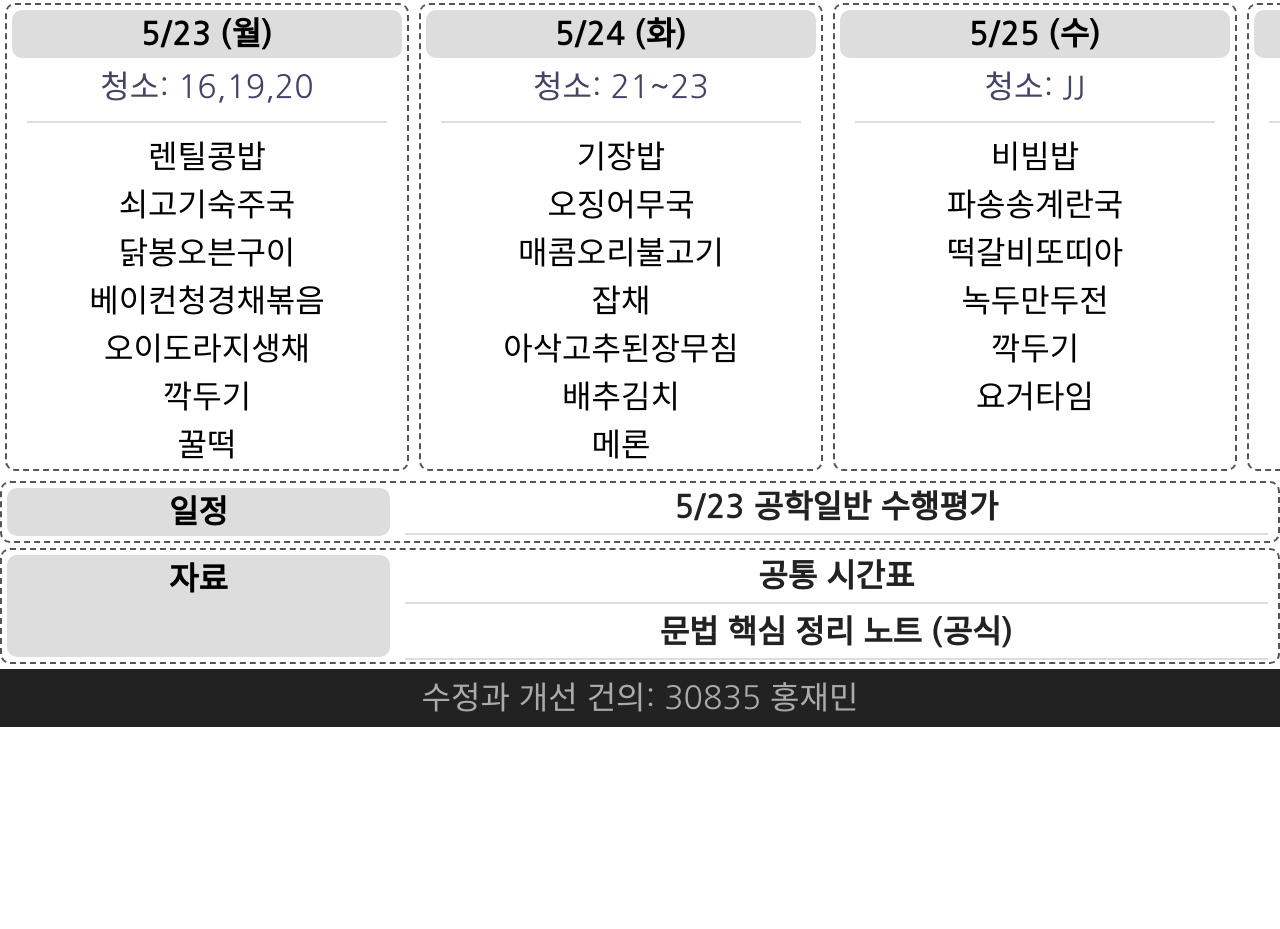
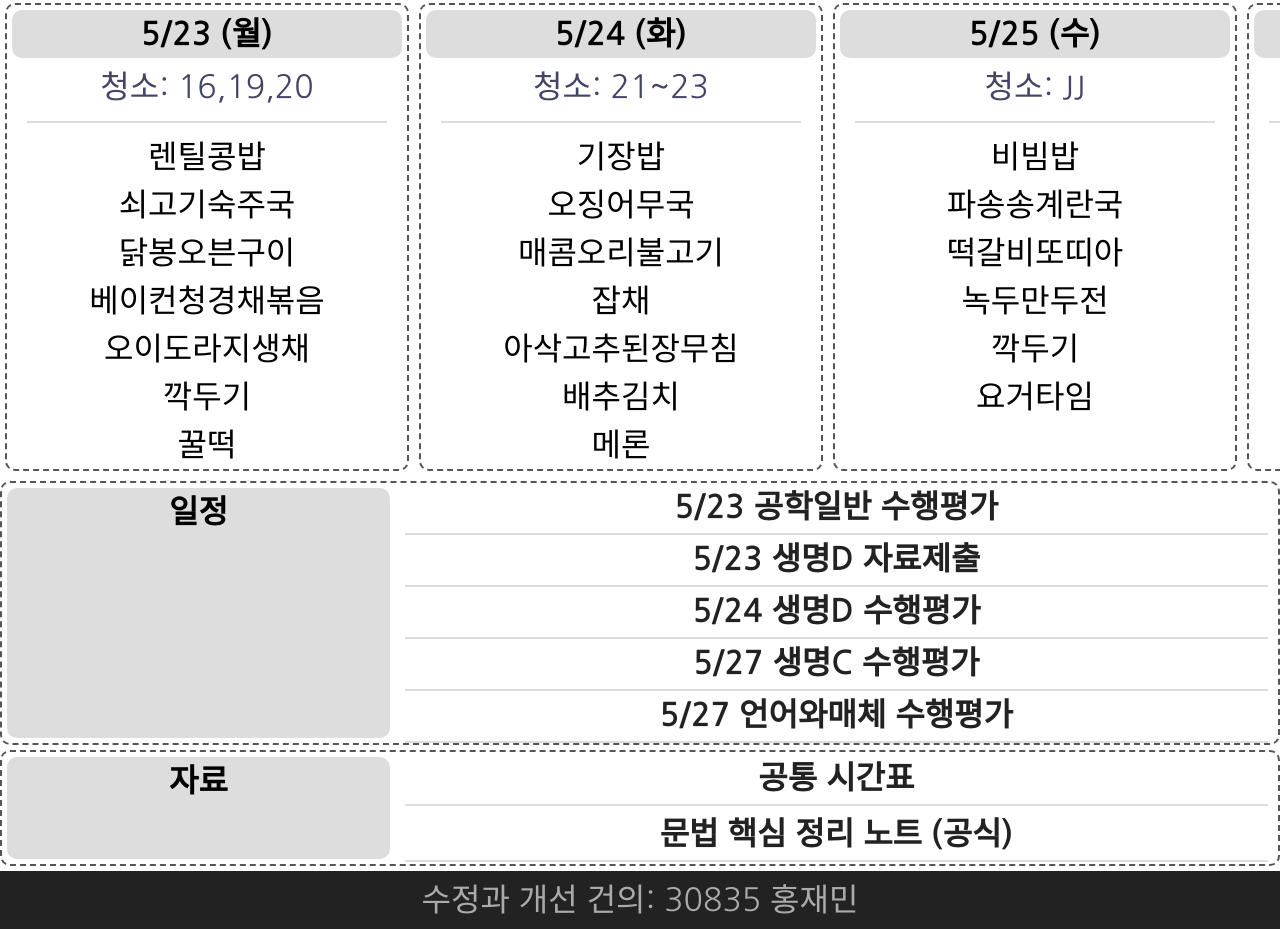
Before and after one commit to woalsmurf/308class, a plain HTML site: page index.html in a window 1280 px wide. Shown: the part 590-1519 px from the top of the page. Before the commit the page ends 1317 px from the top, so only its background shows below. Drawn offline with Linux system fonts and the light colour scheme.

Commit message:
Update index.html

```diff
--- a/index.html
+++ b/index.html
@@ -91,6 +91,10 @@
                 <div class="listContainerTitle">일정</div>
                 <div class="listItemContainer">
                     <div class="listItem">5/23 공학일반 수행평가</div>
+                    <div class="listItem">5/23 생명D 자료제출</div>
+                    <div class="listItem">5/24 생명D 수행평가</div>
+                    <div class="listItem">5/27 생명C 수행평가</div>
+                    <div class="listItem">5/27 언어와매체 수행평가</div>
                 </div>
             </div>
             <div class="fileContainer">
```
